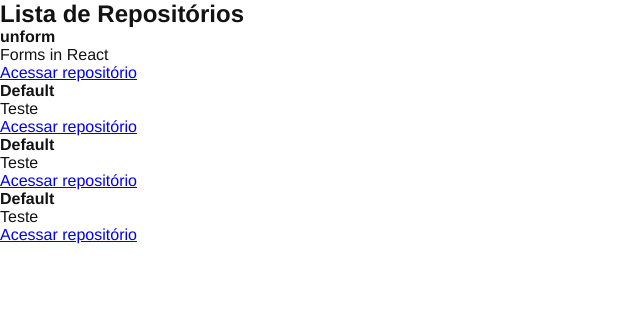
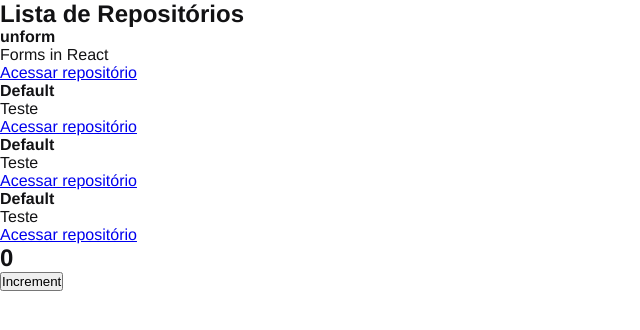
Before and after one commit to thiagocabral1994/01-github-explorer, a React app: page / in a window 1280 px wide. Shown: the top 330 px of the page, without its empty margins (0-640 px from the left). Built offline with nearby package versions, Linux system fonts and the light colour scheme.

Commit message:
Conceito de estado em um contador

```diff
--- a/src/App.jsx
+++ b/src/App.jsx
@@ -1,7 +1,13 @@
+import { Counter } from './components/Counter';
 import { RepositoryList } from './components/RepositoryList';
 
 import './styles/global.scss';
 
 export function App() {
-    return <RepositoryList />;
+    return (
+        <>
+            <RepositoryList />
+            <Counter />
+        </>
+    );
 }
--- /dev/null
+++ b/src/components/Counter.jsx
@@ -0,0 +1,16 @@
+import { useState } from 'react';
+
+export function Counter() {
+    let [counter, setCounter] = useState(0);
+
+    function increment() {
+        setCounter(counter + 1);
+    }
+
+    return (
+        <div>
+            <h2>{ counter }</h2>
+            <button type="button" onClick={ increment }>Increment</button>
+        </div>
+    );
+}
```
